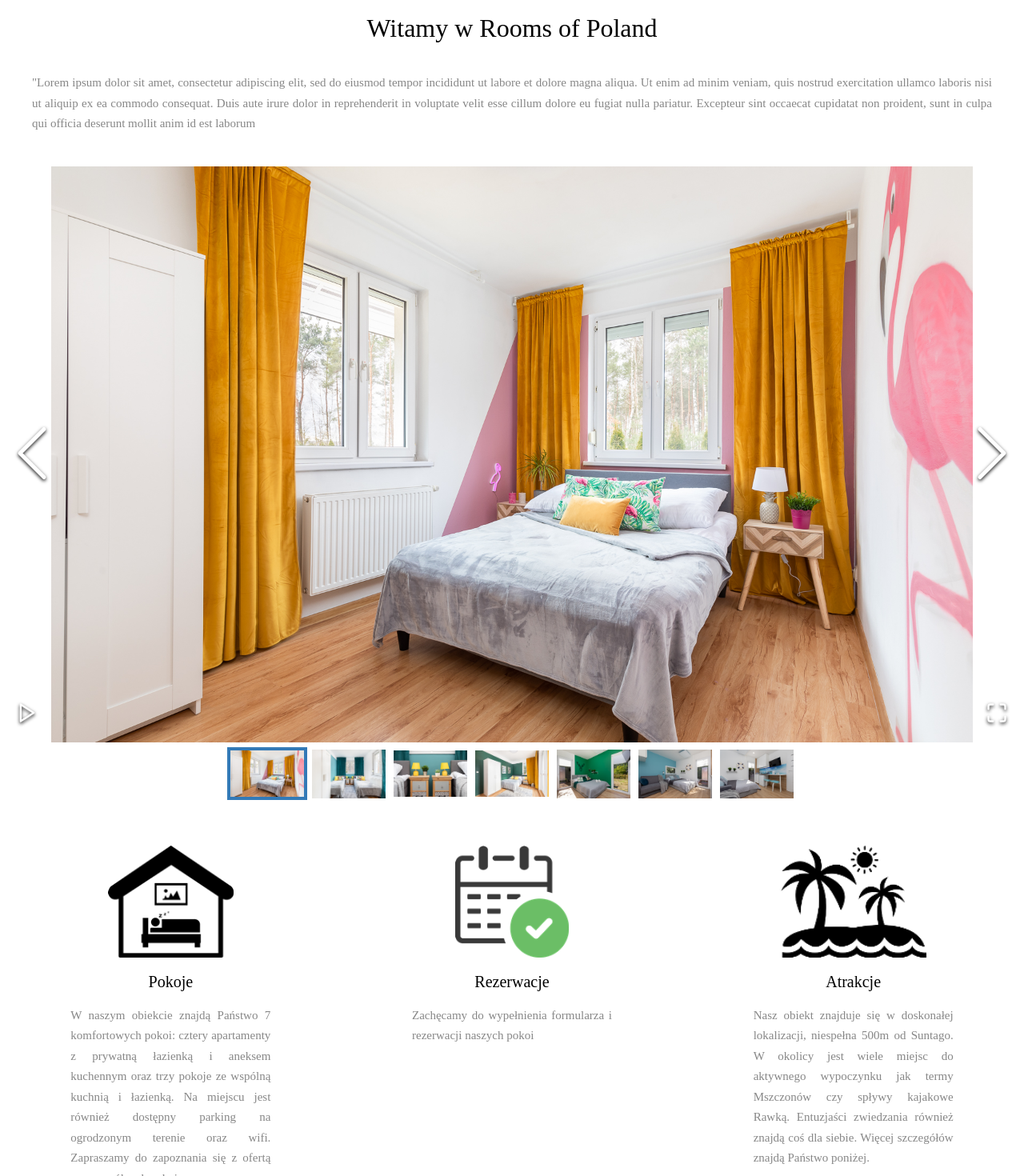
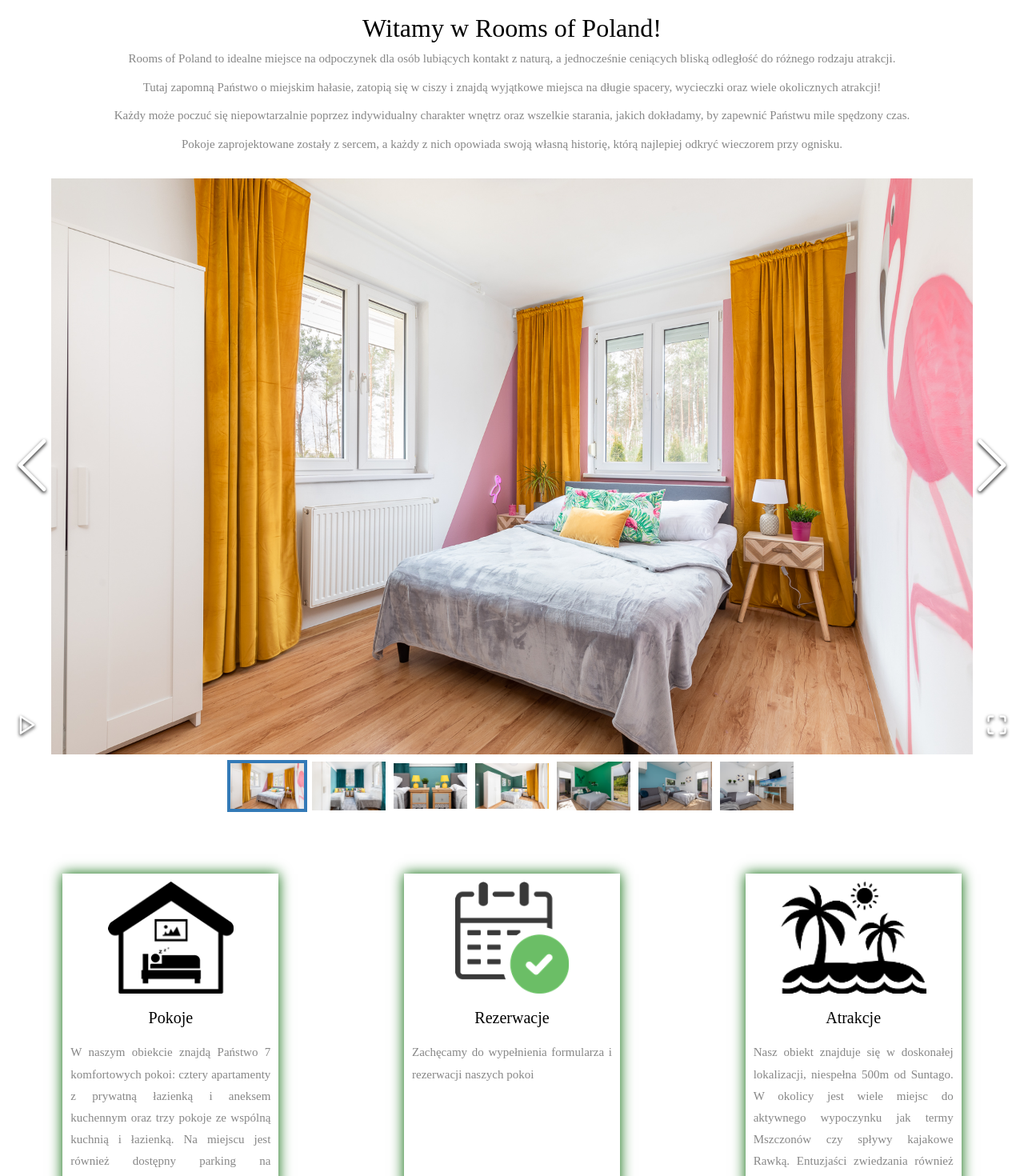
Before and after one commit to mgrkapi/RoomsofPoland, a React (Create React App) app in the folder roomsofpoland/: page / in a window 1280 px wide. Shown: the part 880-2350 px from the top of the page at 80% size. Built offline with nearby package versions, Linux system fonts and the light colour scheme.

Commit message:
Modified styles in content and blurb,added links to Blurb and text to Main

```diff
--- a/roomsofpoland/src/components/Blurb.js
+++ b/roomsofpoland/src/components/Blurb.js
@@ -3,34 +3,35 @@
 import Room from "../images/room.png";
 import Booking from "../images/booking.png";
 import Attractions from "../images/attractions.png";
+import rooms from "../rooms";
+import reservation from "../reservation";
+import attractions from "../attractions";
+import {Link} from "react-router-dom";
 
 function Blurb() {
     return (
         <section>
             <div className="container blurb__container">
                 <div className="container__content">
-                    <img src={Room} alt="Ikona przedstawiająca dom"/>
+                    <Link to = "/rooms"><img src={Room} alt="Ikona przedstawiająca dom"/></Link>
                     <h2>Pokoje</h2>
                     <p>W naszym obiekcie znajdą Państwo 7 komfortowych pokoi: cztery apartamenty z prywatną łazienką i
                         aneksem kuchennym oraz trzy pokoje ze wspólną kuchnią i łazienką.
                         Na miejscu jest również dostępny parking na ogrodzonym terenie oraz wifi.
                         Zapraszamy do zapoznania się z ofertą poszczególnych pokoi. </p>
-                    <a href="#"/>
                 </div>
                 <div className="container__content">
-                    <img src={Booking} alt="Ikona przedstawiająca kalendarz do rezerwacji"/>
+                    <Link to = "/reservation"><img src={Booking} alt="Ikona przedstawiająca kalendarz do rezerwacji"/></Link>
                     <h2>Rezerwacje</h2>
                     <p>Zachęcamy do wypełnienia formularza i rezerwacji naszych pokoi</p>
-                    <a href="#"/>
                 </div>
                 <div className="container__content">
-                    <img src={Attractions} alt="Ikona przedstawiająca plażę z palmami"/>
+                    <Link to = "/attractions"><img src={Attractions} alt="Ikona przedstawiająca plażę z palmami"/></Link>
                     <h2>Atrakcje</h2>
                     <p>Nasz obiekt znajduje się w doskonałej lokalizacji, niespełna 500m od Suntago. W okolicy jest
                         wiele miejsc do aktywnego wypoczynku jak termy Mszczonów czy spływy kajakowe Rawką. Entuzjaści
-                        zwiedzania również znajdą coś dla siebie. Więcej szczegółów znajdą Państwo poniżej.
+                        zwiedzania również znajdą coś dla siebie.
                     </p>
-                    <a href="#"/>
                 </div>
             </div>
         </section>
--- a/roomsofpoland/src/components/Main.js
+++ b/roomsofpoland/src/components/Main.js
@@ -1,16 +1,22 @@
 import React from "react";
 import "../style/content.scss";
-import JPG from "../images/main.jpg";
-function Main () {
+import main from "../images/main.jpg";
+
+function Main() {
     return (
         <>
-        <section className = "main__content">
-            <div className="main"><img src={JPG} alt="room"/></div>
-            <h1>Witamy w Rooms of Poland</h1>
-            <p>"Lorem ipsum dolor sit amet, consectetur adipiscing elit,
-                sed do eiusmod tempor incididunt ut labore et dolore magna aliqua.
-                Ut enim ad minim veniam, quis nostrud exercitation ullamco laboris nisi ut aliquip ex ea commodo consequat. Duis aute irure dolor in reprehenderit in voluptate velit esse cillum dolore eu fugiat nulla pariatur. Excepteur sint occaecat cupidatat non proident, sunt in culpa qui officia deserunt mollit anim id est laborum</p>
-        </section>
+            <section className="main__content">
+                <div className="main"><img src={main} alt="room"/></div>
+                <h1>Witamy w Rooms of Poland!</h1>
+                <p>Rooms of Poland to idealne miejsce na odpoczynek dla osób lubiących kontakt z naturą, a jednocześnie
+                    ceniących bliską odległość do różnego rodzaju atrakcji.</p>
+                <p>Tutaj zapomną Państwo o miejskim hałasie, zatopią się w ciszy i znajdą wyjątkowe miejsca na długie
+                    spacery, wycieczki oraz wiele okolicznych atrakcji!</p>
+                <p>Każdy może poczuć się niepowtarzalnie poprzez indywidualny charakter wnętrz oraz wszelkie starania,
+                    jakich dokładamy, by zapewnić Państwu mile spędzony czas.</p>
+                <p>Pokoje zaprojektowane zostały z sercem, a każdy z nich opowiada swoją własną historię, którą
+                    najlepiej odkryć wieczorem przy ognisku.</p>
+            </section>
         </>
     )
 }
--- a/roomsofpoland/src/style/blurb.scss
+++ b/roomsofpoland/src/style/blurb.scss
@@ -7,8 +7,9 @@
   display: flex;
   justify-content: space-around;
   align-items: flex-start;
+  flex-wrap: wrap;
   margin: 50px auto;
-  img {
+  img, a {
     margin: 0 auto;
     height: 140px;
   }
@@ -19,8 +20,8 @@
   p {
     margin: 0 auto;
     text-align: justify;
+    line-height: 1.7rem;
     font-size: 15px;
-    line-height: 1.7;
     color: #878787;
     display: block;
   }
@@ -29,7 +30,10 @@
   max-width: 250px;
   display: flex;
   align-items: flex-start;
-  justify-content: center;
-  flex-wrap: wrap;
+  justify-content: flex-start;
   flex-direction: column;
+  padding: 10px;
+  box-shadow: 0 0 1em darkgreen;
+  height: 435px;
+  margin: 20px;
 }
--- a/roomsofpoland/src/style/content.scss
+++ b/roomsofpoland/src/style/content.scss
@@ -6,13 +6,14 @@
 }
 .main__content {
   text-align: center;
+  margin-bottom: 30px;
   p {
-    text-align: justify;
+    text-align: center;
     font-size: 15px;
     line-height: 1.7;
     color: #878787;
     display: block;
-    margin: 40px;
+    margin: 10px;
   }
 }
 h1 {
```
